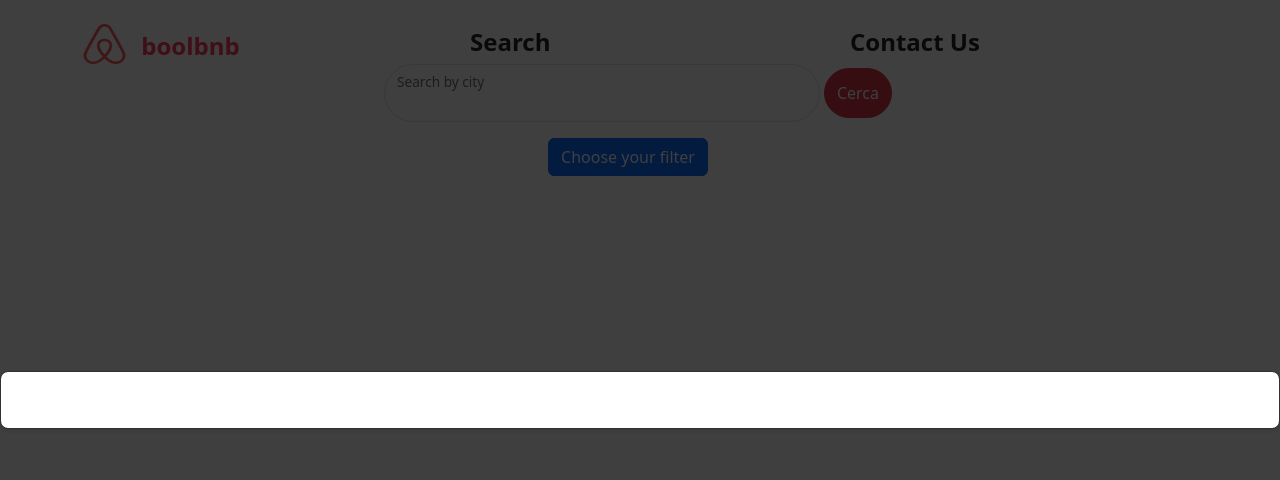
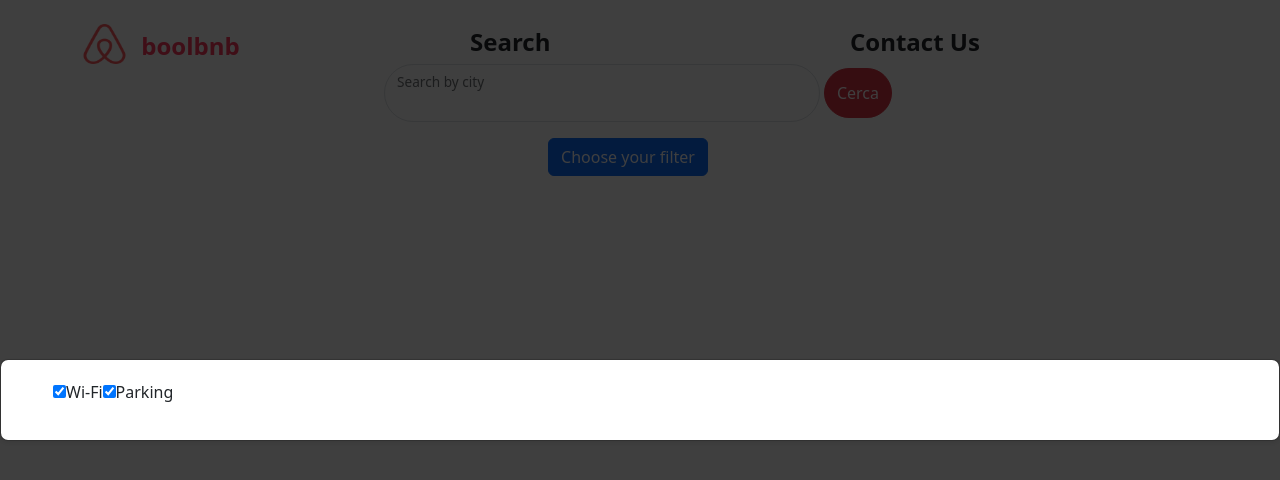
Before and after one commit to Alessandro9827/boolBnb-fe, a Vue app: page /apartments-search in a window 1280 px wide. Both pictures are taken after a click on the button "Choose your filter". Shown: the top 480 px of the page. Built offline with nearby package versions, Linux system fonts and the light colour scheme.

Commit message:
prima prova filtri

```diff
--- a/src/components/search/FilterSearchBar.vue
+++ b/src/components/search/FilterSearchBar.vue
@@ -12,9 +12,16 @@
         <!-- Contenuto della modale -->
         <div class="box">
           <ul>
-            <li v-for="service in services" :title="service.name">
+            <div>
+              <input type="checkbox" id="wifi" class="custom-checkbox" v-model="checkedFilters" value="wi-fi">
+              <label for="wifi">Wi-Fi</label>
 
-            </li>
+              <input type="checkbox" id="parking" class="custom-checkbox" v-model="checkedFilters" value="parking">
+              <label for="parking">Parking</label>
+
+              <!-- Aggiungi altre checkbox per gli altri servizi -->
+
+            </div>
           </ul>
         </div>
       </div>
@@ -24,32 +31,23 @@
 </template>
 
 <script>
-// import axios from 'axios';
 export default {
+  emits: ['check-filter'],
   data() {
     return {
       showModal: false,
-      services: []
+      checkedFilters: ['wi-fi', 'parking', 'sauna'] // Filtri iniziali
     };
   },
   methods: {
+    checkFilter() {
+      // Emetti l'evento con i filtri selezionati
+      this.$emit('check-filter', this.checkedFilters);
+    },
+
     closeModal() {
       this.showModal = false;
-    },
-    // getServices(){
-    //         axios.get('http://127.0.0.1:8000/api/guest/services/search', {
-    //             params: {
-    //                 //address: this.search,
-    //                 //title: title,
-    //                 //address: address,
-    //             }
-    //         })
-    //         .then((response) => {
-    //             console.log(response.data.results);
-    //             this.services = response.data.results;
-
-    //         })
-    //     }
+    }
   }
 };
 </script>
@@ -85,6 +83,7 @@ export default {
 .modal-content {
   background-color: #fff;
   padding: 20px;
+  width: 50%;
   border-radius: 5px;
   box-shadow: 0 2px 6px rgba(0, 0, 0, 0.1);
 }
--- a/src/components/search/SearchBar.vue
+++ b/src/components/search/SearchBar.vue
@@ -16,7 +16,7 @@
             :linkRoute="{name: 'single-apartment', params: { id: apartment.id}}" />
         </div>
         <div class='row'>
-            <FilterSearchBar/>
+            <FilterSearchBar @check-filter = "updateDataByFilter" />
         </div>
     </div>
 
@@ -36,10 +36,13 @@ export default {
         return{
             apartments: [],
             queryString: '',
-            //title: '',
+            filter: ['wi-fi', 'parking', 'sauna']
         }
     },
     methods:{
+        updateDataByFilter(updatedOptions){
+            this.filter= updatedOptions
+        },
         getApartments(address){
             axios.get('http://127.0.0.1:8000/api/guest/apartments/search', {
                 params: {
```
